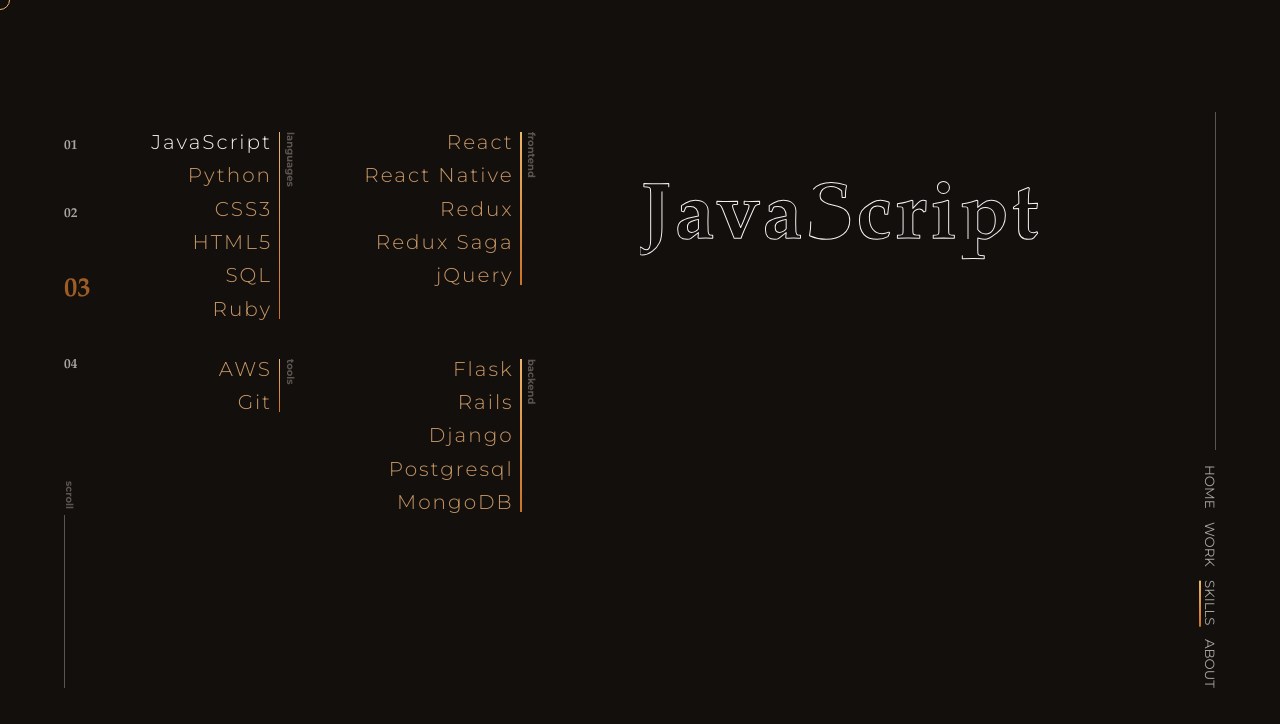
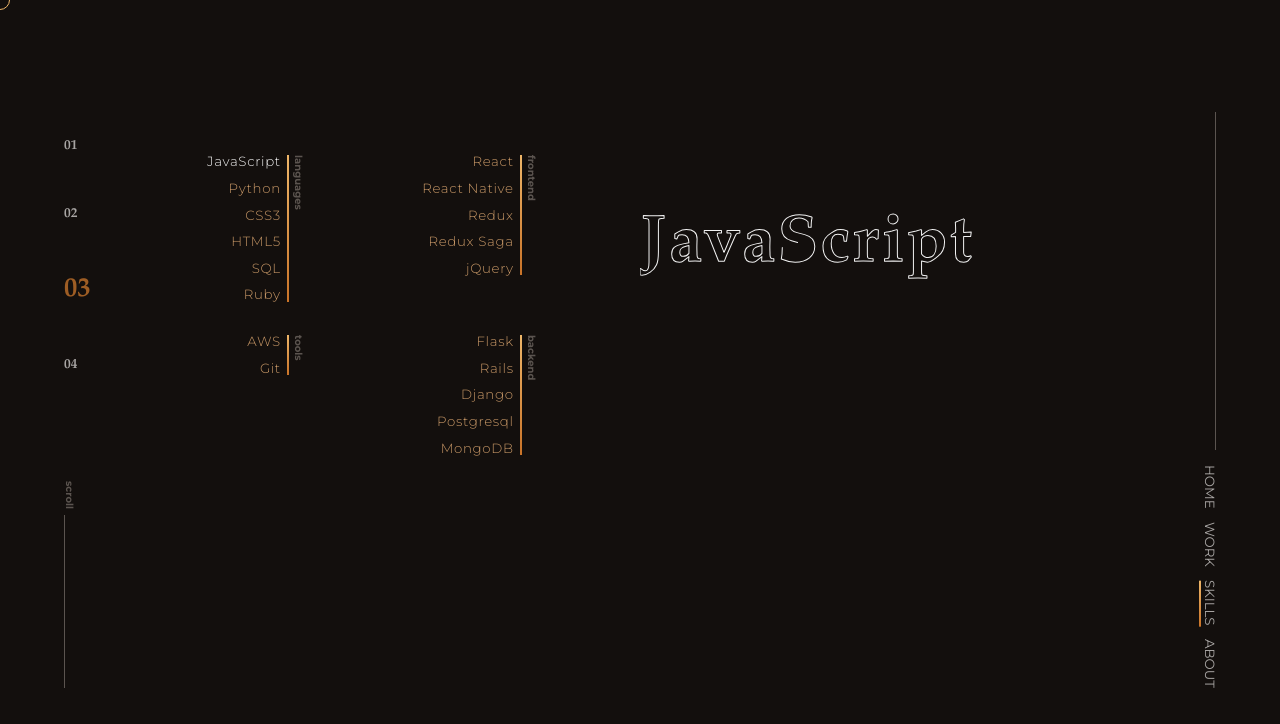
Before and after one commit to locphan2207/personal-web, a React (Create React App) app: page / in a window 1280 px wide. Both pictures are taken after a click on the element "SKILLS". Shown: the top 724 px of the page. Built offline with nearby package versions, Linux system fonts and the light colour scheme.

Commit message:
FINISH DYNAMIC CSS FOR 1920

```diff
--- a/src/components/PageFour.css
+++ b/src/components/PageFour.css
@@ -4,12 +4,12 @@
   justify-content: center;
   align-items: center;
   flex-direction: column;
-  padding: 8% 0;
+  padding: 10% 5%;
   width: 100%;
 }
 
 .page-four p {
-  font-size: 60rem;
+  font-size: 40rem;
   font-weight: 200;
   color: #a8a5a3;
 }
@@ -23,7 +23,7 @@
 
 .links a {
   color: #a8a5a3;
-  font-size: 85em;
+  font-size: 60em;
   font-weight: 700;
   cursor: none;
 }
--- a/src/components/PageThree.css
+++ b/src/components/PageThree.css
@@ -1,7 +1,7 @@
 /* Page Three */
 .page-three {
   display: flex;
-  padding: 8% 5%;
+  padding: 10% 5%;
   width: 100%;
 }
 
@@ -10,7 +10,7 @@
   width: 40%;
   grid-template-columns: auto auto;
   grid-template-rows: auto auto;
-  grid-gap: 60rem;
+  grid-gap: 50rem;
   justify-items: end;
   align-items: start;
 }
@@ -23,15 +23,14 @@
   display: flex;
   flex-direction: column;
   align-items: flex-end;
-  /* border-right: #c79766 solid 1rem; */
   padding-right: 10rem;
   height: auto;
 }
 
 .skill-column p {
-  font-size: 30rem;
+  font-size: 20rem;
   font-weight: 300;
-  letter-spacing: 3rem;
+  letter-spacing: 1rem;
   margin-bottom: 20rem;
   color: #c79766;
 }
@@ -69,7 +68,7 @@
 
 .skill-svg-container text {
   animation: draw 10s linear forwards;
-  font-size: 120rem;
+  font-size: 100rem;
   stroke-dasharray: 50;
   stroke-linejoin: round;
   stroke-linecap: round;
```
